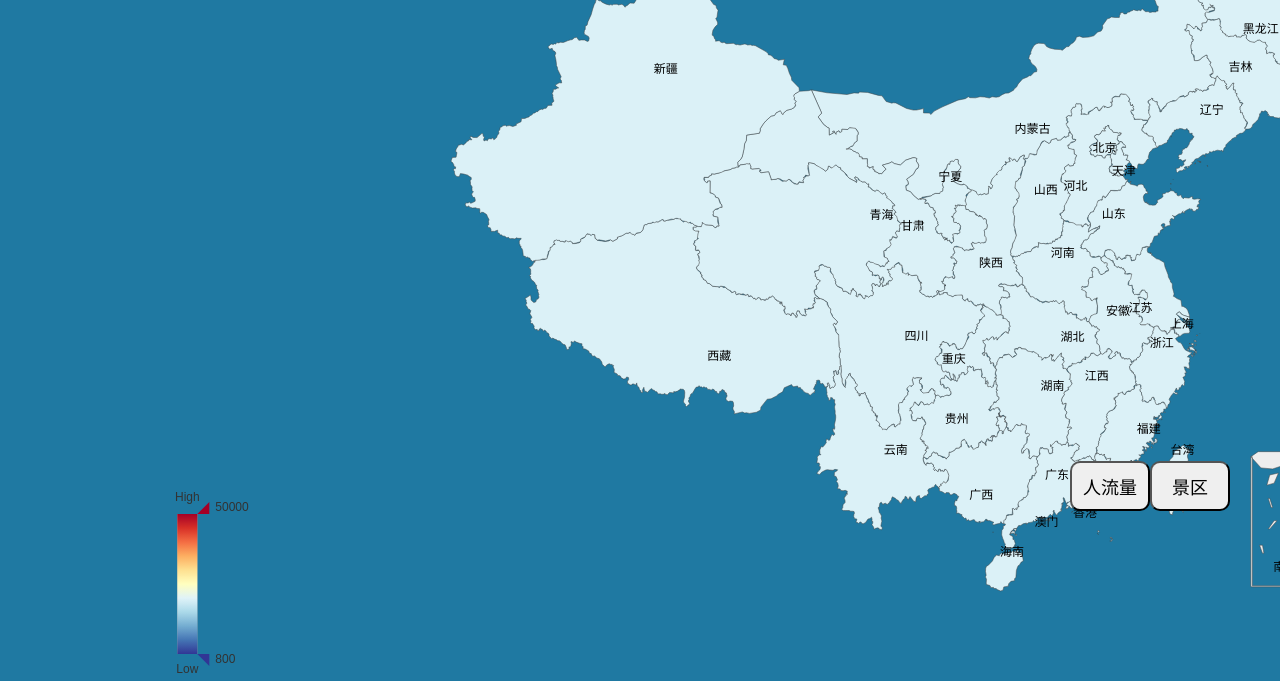
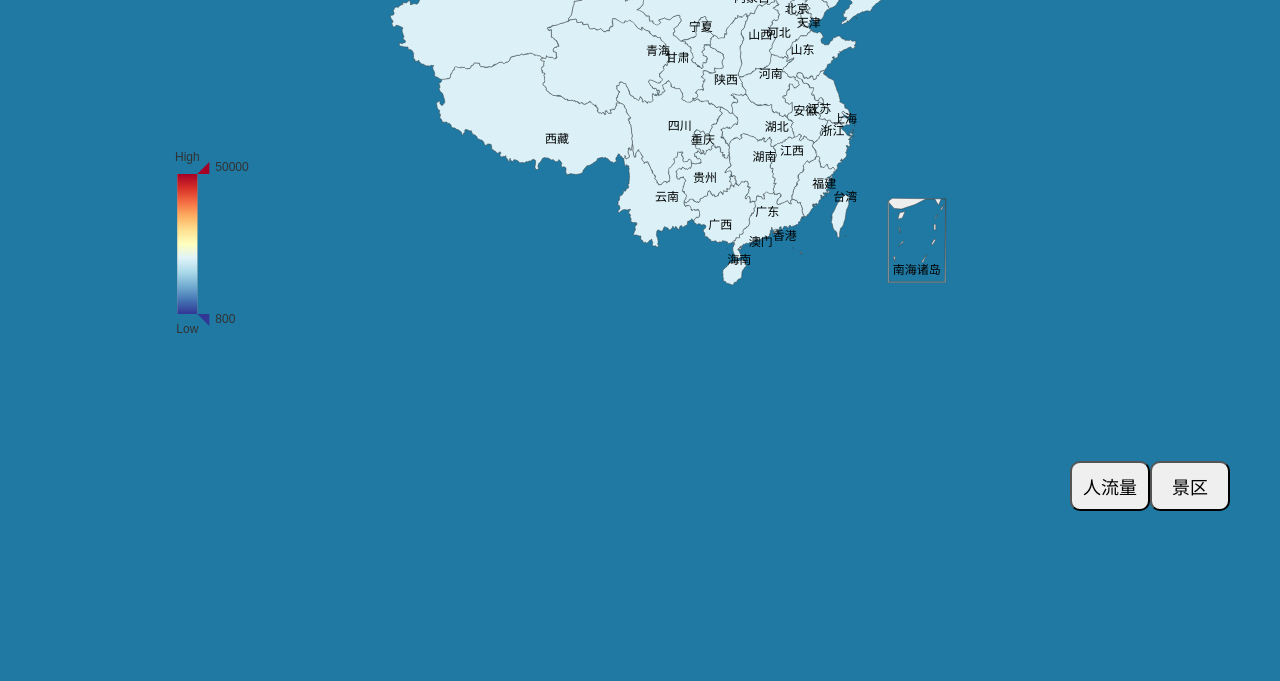
Before and after one commit to Coder-XO/travelDataVisual, a website: page index.html in a window 1280 px wide. Shown: the part 239-920 px from the top of the page. After the commit the page ends 810 px from the top, so only its background shows below. Drawn offline with Linux system fonts and the light colour scheme; a web font is replaced by a local one.

Commit message:
自适应了

```diff
--- a/index.html
+++ b/index.html
@@ -2,6 +2,7 @@
 <html>
     <head>
     <meta charset="utf-8">
+        <meta name=”viewport” content=”width=device-width, initial-scale=1″ />
     <title></title>
     <script src="js/jquery-1.11.1.min.js"></script>
     <script src="js/echarts.min.js"></script>
@@ -30,7 +31,7 @@
         <link rel="stylesheet" href="./CSS/main.css">
 </head>
 <body>
-<div id="container" style="height: 900px;width:1500px;margin:20px 0 0;"></div>
+<div id="container" style="height: 70vh;width:80vw;margin:20px auto;"></div>
 <div id="text">
     <span style="font-size: 46px;user-select: none;line-height:60px; font-family: 欧体">中国地区</span><br>
     <span style="font-size: 46px;user-select: none;font-family: 欧体">旅游数据</span>
```
